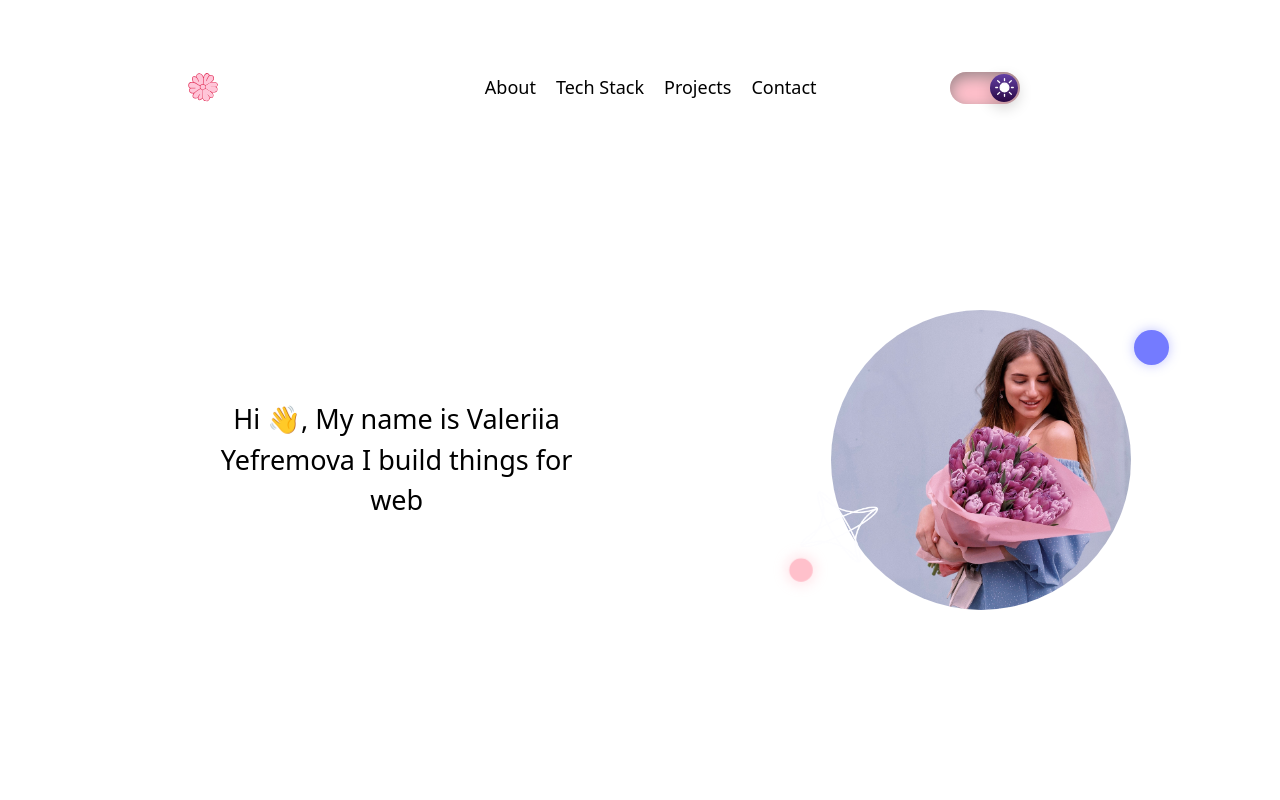
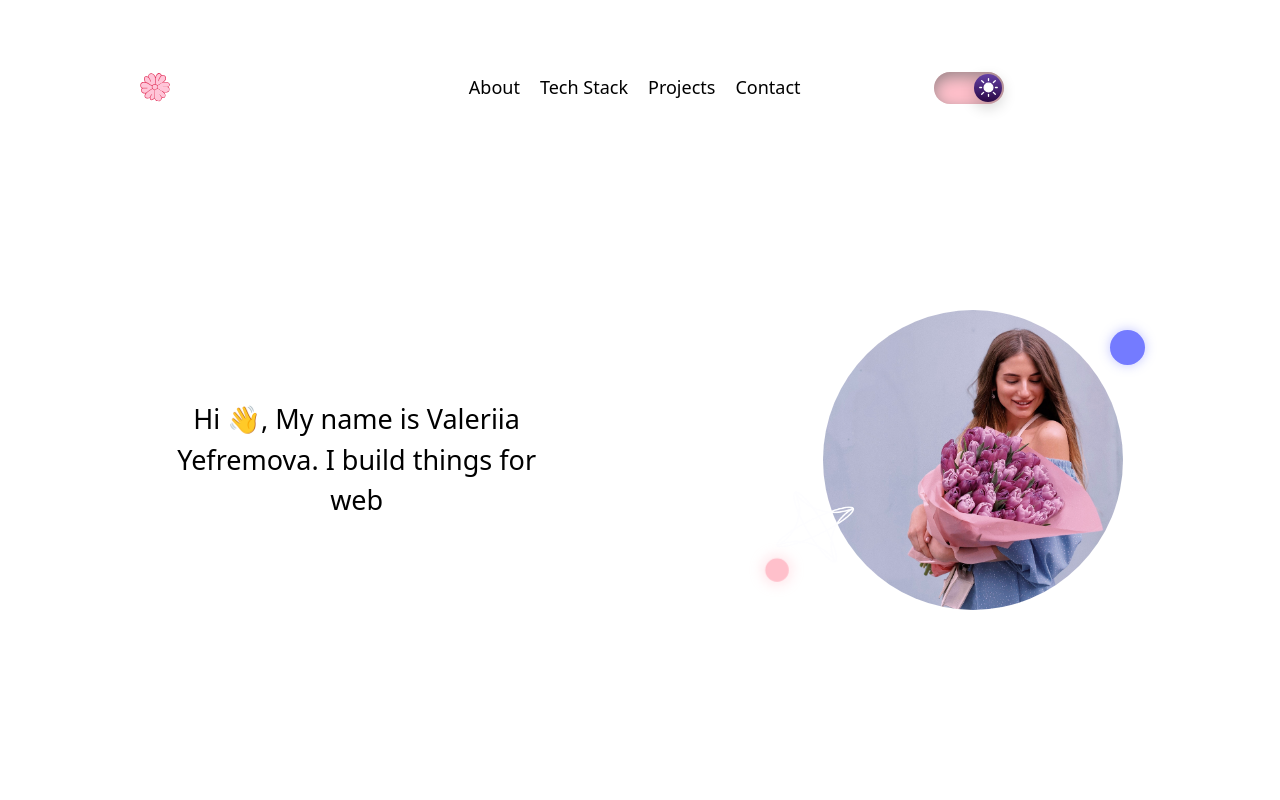
Before and after one commit to maershaa/profile, a Vue app: page / in a window 1280 px wide. Shown: the top 800 px of the page. Built offline with nearby package versions, Linux system fonts and the light colour scheme.

Commit message:
Fixed global styling for #app

```diff
--- a/src/assets/styles/hero.css
+++ b/src/assets/styles/hero.css
@@ -59,6 +59,14 @@
 @media screen and (min-width: 768px) {
   .greeting {
     width: 40%;
+    margin-left: 30px;
+  }
+}
+
+@media screen and (min-width: 1024px) {
+  .greeting {
+    width: 40%;
+    margin-left: 0;
   }
 }
 
--- a/src/assets/styles/style.css
+++ b/src/assets/styles/style.css
@@ -24,8 +24,8 @@
   --text-secondary: #555555;
 
   /* Цвета ссылок */
-  --link: #646cff;
-  --link-hover: #747bff;
+  /* --link: #646cff;
+  --link-hover: #747bff; */
 
   /* Кнопки */
   --button-bg: #f9f9f9;
@@ -43,8 +43,6 @@
   --background-repeat: repeat, repeat;
   --background-size: contain, auto;
   --background-position: center, center;
-
-  --icon-color: #6971a2;
 
   /* Фон для мобильных */
   --background-img-mobile: radial-gradient(
@@ -67,15 +65,14 @@
   --text-primary: #ffffffde;
   --text-secondary: #bbbbbb;
 
-  --link: #646cff;
+  /* --link: #646cff;
   --link-hover: #a8b1ff;
 
-  --button-bg: #333333;
+  --button-bg: #333333; */
 
   --shadow-border: 0 0 25px 10px rgba(100, 108, 255, 0.5),
     0 0 60px 25px rgba(100, 108, 255, 0.25);
   --button-hover-border: #646cff;
-  --border-header: #f3f3f333; /* прозрачный белый */
 
   --icon-color: #6971a2;
 
@@ -161,6 +158,7 @@ html {
 @media screen and (min-width: 768px) {
   #app {
     padding: 3rem 2rem;
+    margin: 0 auto 0 auto;
   }
 }
 
--- a/src/components/Hero.vue
+++ b/src/components/Hero.vue
@@ -1,7 +1,8 @@
 <template>
   <section id="hero" class="hero">
     <p class="greeting">
-      Hi 👋, My name is Valeriia Yefremova I build things for web
+      Hi 👋, My name is Valeriia Yefremova.
+      I build things for web
     </p>
 
     <div class="animations">
--- a/src/components/Projects.vue
+++ b/src/components/Projects.vue
@@ -78,7 +78,7 @@
           </p>
           <p class="project-stack">
             <strong> Tech stack: </strong>
-            HTML, JavaScript
+            HTML5, CSS3, Adaptive layout, JavaScript
           </p>
           <ul class="list project-link-list">
             <li class="project-link-item">
```
